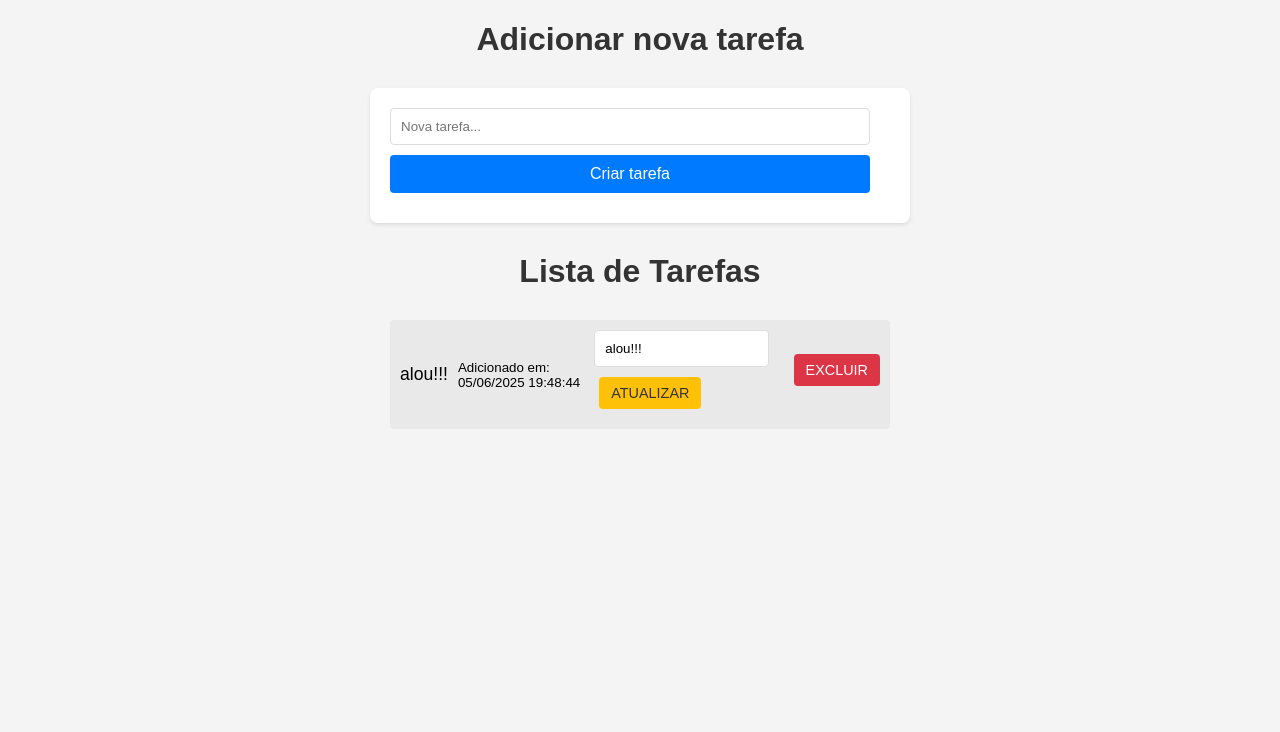
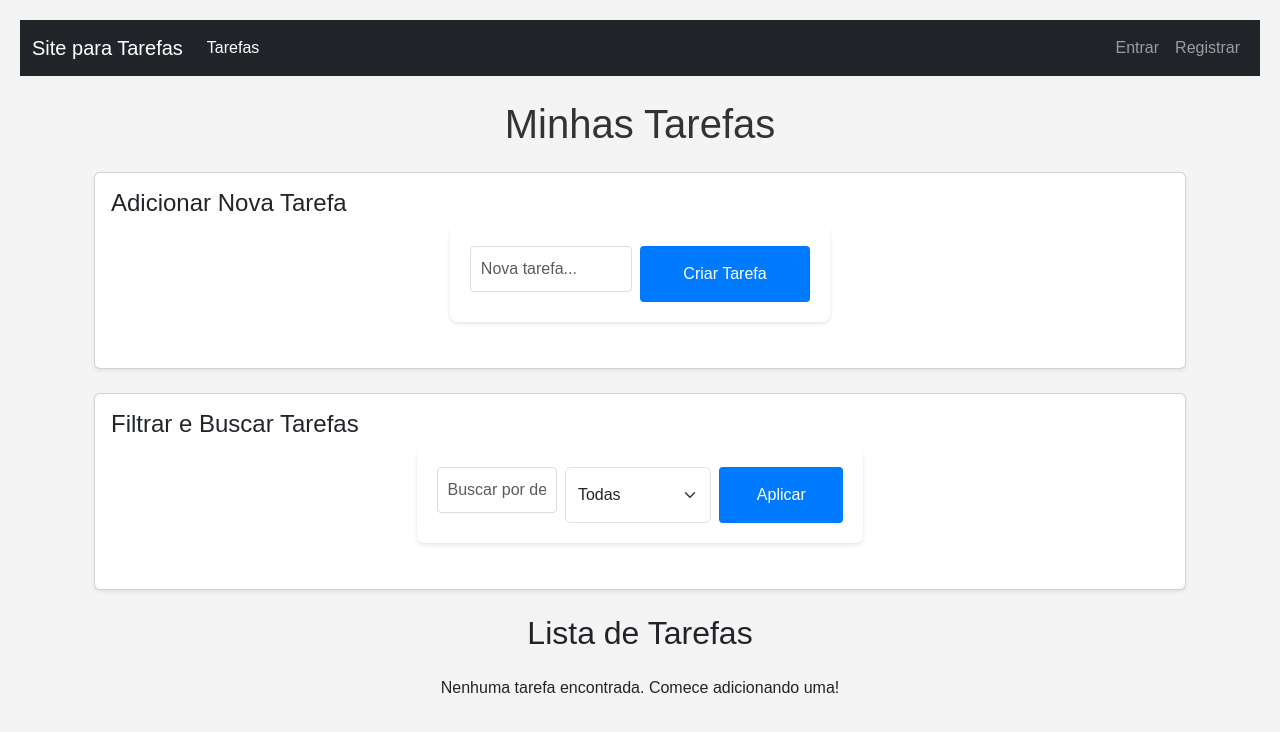
Before and after one commit to Lucasgsr08/CRUD-de-Tarefas-com-Flask, a Flask app: page / in a window 1280 px wide. Shown: the top 732 px of the page. Run offline with Flask 3, Linux system fonts and the light colour scheme.

Commit message:
Adicionando novas funcionalidades ao CRUD

```diff
--- a/app.py
+++ b/app.py
@@ -1,132 +1,233 @@
-from flask import Flask, request, render_template, redirect, url_for, flash
+from flask import Flask, render_template, request, redirect, url_for, flash, session
 from flask_sqlalchemy import SQLAlchemy
+from flask_wtf import FlaskForm
 from wtforms import StringField, PasswordField, SubmitField
-from wtforms.validators import DataRequired, InputRequired, EqualTo, Email
-from flask_wtf import FlaskForm
-from datetime import datetime # Importar datetime
-import pytz # <--- Nova importação para fusos horários
+from wtforms.validators import DataRequired, InputRequired, Email, EqualTo, Length, ValidationError
+from werkzeug.security import generate_password_hash, check_password_hash
+from functools import wraps
+import os
 
-# Criando a aplicação Flask
 app = Flask(__name__)
-app.config['SQLALCHEMY_DATABASE_URI'] = 'sqlite:///site.db'
-app.config['SECRET_KEY'] = 'abc123'
+
+# --- Configurações do Aplicativo ---
+# !!! MUDE ESTA CHAVE PARA UMA ÚNICA E COMPLEXA EM PRODUÇÃO !!!
+app.config['SECRET_KEY'] = os.urandom(24).hex() # Gera uma chave aleatória de 24 bytes para desenvolvimento
+app.config['SQLALCHEMY_DATABASE_URI'] = 'sqlite:///site.db' # Define o banco de dados SQLite
+app.config['SQLALCHEMY_TRACK_MODIFICATIONS'] = False # Desativa o rastreamento de modificações (recomendado)
+
 db = SQLAlchemy(app)
 
-# Definindo o fuso horário local (Goiânia/São Paulo)
-# Use 'America/Sao_Paulo' que cobre boa parte do Brasil, incluindo Goiás
-LOCAL_TIMEZONE = pytz.timezone('America/Sao_Paulo')
+# --------------------------------------------------------------------------------------------------
+# MODELOS DO BANCO DE DADOS
+# --------------------------------------------------------------------------------------------------
 
-# Definindo o modelo de dados
-class Tasks(db.Model):
+# Modelo de Usuário para registro e login
+class User(db.Model):
     id = db.Column(db.Integer, primary_key=True)
-    description = db.Column(db.String(100), unique=True, nullable=False)
-    # created_at armazena a hora UTC
-    created_at = db.Column(db.DateTime, default=datetime.utcnow)
+    username = db.Column(db.String(20), unique=True, nullable=False)
+    email = db.Column(db.String(120), unique=True, nullable=False)
+    password_hash = db.Column(db.String(128), nullable=False) # Armazena o hash da senha
 
     def __repr__(self):
-        return f'<Task {self.id}: {self.description}>'
+        return f"User('{self.username}', '{self.email}')"
 
-# Formulário de Registro (mantido como exemplo)
+    # Método para gerar o hash da senha antes de salvar
+    def set_password(self, password):
+        self.password_hash = generate_password_hash(password)
+
+    # Método para verificar a senha fornecida com o hash salvo
+    def check_password(self, password):
+        return check_password_hash(self.password_hash, password)
+
+# Modelo de Tarefa
+class Task(db.Model):
+    id = db.Column(db.Integer, primary_key=True)
+    description = db.Column(db.String(100), nullable=False)
+    # OPCIONAL: Para associar tarefas a usuários específicos
+    # user_id = db.Column(db.Integer, db.ForeignKey('user.id'), nullable=False)
+    # user = db.relationship('User', backref='tasks', lazy=True)
+
+    def __repr__(self):
+        return f"Task('{self.description}')"
+
+# --------------------------------------------------------------------------------------------------
+# FORMULÁRIOS WTFORMS
+# --------------------------------------------------------------------------------------------------
+
+# Formulário de Registro de Usuário
 class RegisterForm(FlaskForm):
-    first_name = StringField('Primeiro Nome', validators=[DataRequired()])
-    last_name = StringField('Sobrenome')
-    email = StringField('Email', validators=[Email(message='E-mail inválido!')])
-    password = PasswordField('Senha', validators=[InputRequired(), EqualTo('confirm', message='As senhas devem ser iguais!')])
-    confirm = PasswordField('Confirme a senha')
-    submit = SubmitField('CADASTRAR')
+    username = StringField('Nome de Usuário', validators=[DataRequired(), Length(min=2, max=20)])
+    email = StringField('Email', validators=[DataRequired(), Email()])
+    password = PasswordField('Senha', validators=[DataRequired(), InputRequired(), EqualTo('confirm', message='As senhas devem ser iguais.')])
+    confirm = PasswordField('Confirme a Senha', validators=[DataRequired()])
+    submit = SubmitField('Registrar')
 
+    # Validadores personalizados para verificar se o nome de usuário ou email já existem
+    def validate_username(self, username):
+        user = User.query.filter_by(username=username.data).first()
+        if user:
+            raise ValidationError('Este nome de usuário já está em uso. Por favor, escolha outro.')
 
-# CRUD - Read (Rota principal)
+    def validate_email(self, email):
+        user = User.query.filter_by(email=email.data).first()
+        if user:
+            raise ValidationError('Este email já está registrado. Por favor, use outro.')
+
+# Formulário de Login de Usuário
+class LoginForm(FlaskForm):
+    username = StringField('Nome de Usuário', validators=[DataRequired()])
+    password = PasswordField('Senha', validators=[DataRequired()])
+    submit = SubmitField('Entrar')
+
+# --------------------------------------------------------------------------------------------------
+# DECORADORES PERSONALIZADOS
+# --------------------------------------------------------------------------------------------------
+
+# Decorador para exigir login em certas rotas
+def login_required(f):
+    @wraps(f)
+    def decorated_function(*args, **kwargs):
+        if 'user_id' not in session:
+            flash('Por favor, faça login para acessar esta página.', 'error')
+            return redirect(url_for('login', next=request.url)) # Redireciona para login e tenta voltar
+        return f(*args, **kwargs)
+    return decorated_function
+
+# --------------------------------------------------------------------------------------------------
+# ROTAS DA APLICAÇÃO
+# --------------------------------------------------------------------------------------------------
+
+# Rota da página inicial - ONDE AS TAREFAS SÃO EXIBIDAS
 @app.route('/')
+# @login_required # Remova o comentário para exigir login para acessar a página inicial
 def index():
-    tasks = Tasks.query.order_by(Tasks.created_at.desc()).all()
-    # Converter created_at para o fuso horário local antes de enviar para o template
-    for task in tasks:
-        # Se task.created_at não tiver informações de fuso horário (naive datetime),
-        # force-o a ser UTC antes de converter. Isso é comum com datetime.utcnow().
-        if task.created_at.tzinfo is None:
-            utc_dt = pytz.utc.localize(task.created_at)
-        else:
-            utc_dt = task.created_at
+    # Isso é para depuração! Vai mostrar as tarefas no terminal do Flask
+    # print("DEBUG: Entrou na rota index()")
 
-        task.local_created_at = utc_dt.astimezone(LOCAL_TIMEZONE)
+    # Consulta todas as tarefas do banco de dados
+    tasks = Task.query.all()
+
+    # Se você implementou user_id para tarefas (descomente as linhas abaixo no modelo Task também):
+    # if 'user_id' in session:
+    #     tasks = Task.query.filter_by(user_id=session['user_id']).all()
+    # else:
+    #     tasks = [] # Se não estiver logado, não mostra tarefas
+
+    # print(f"DEBUG: Tarefas recuperadas: {tasks}") # Imprime as tarefas recuperadas para depuração
+
     return render_template('index.html', tasks=tasks)
 
-# CRUD - Create (sem mudanças, pois created_at já usa utcnow)
+# Rota para criar uma nova tarefa
 @app.route('/create_task', methods=['POST'])
+@login_required # Exige login para criar tarefas
 def create_task():
-    if request.method == 'POST':
-        description = request.form.get('description')
+    description = request.form.get('description')
+    if not description:
+        flash('A descrição da tarefa não pode estar vazia.', 'error')
+        return redirect(url_for('index'))
 
-        if not description:
-            flash("A descrição da tarefa não pode ser vazia!", "error")
-            return redirect(url_for('index'))
+    new_task = Task(description=description)
+    # Se você implementou user_id para tarefas:
+    # if 'user_id' in session:
+    #     new_task.user_id = session['user_id']
 
-        existing_task = Tasks.query.filter_by(description=description).first()
-        if existing_task:
-            flash("Essa tarefa já existe!", "error")
-        else:
-            try:
-                new_task = Tasks(description=description)
-                db.session.add(new_task)
-                db.session.commit()
-                flash("Tarefa criada com sucesso!", "success")
-            except Exception as e:
-                db.session.rollback()
-                flash(f"Erro ao criar tarefa: {e}", "error")
+    db.session.add(new_task)
+    db.session.commit() # ESSENCIAL: Garante que a tarefa é salva no DB
+    flash('Tarefa criada com sucesso!', 'success')
     return redirect(url_for('index'))
 
-# CRUD - Delete
+# Rota para deletar uma tarefa
 @app.route('/delete_task/<int:task_id>', methods=['POST'])
+@login_required # Exige login para deletar tarefas
 def delete_task(task_id):
-    task_to_delete = Tasks.query.get_or_404(task_id)
-    try:
-        db.session.delete(task_to_delete)
-        db.session.commit()
-        flash("Tarefa excluída com sucesso!", "success")
-    except Exception as e:
-        db.session.rollback()
-        flash(f"Erro ao excluir tarefa: {e}", "error")
+    task = Task.query.get_or_404(task_id) # Pega a tarefa ou retorna 404 se não existir
+
+    # Opcional: Verificar se a tarefa pertence ao usuário logado antes de deletar
+    # if 'user_id' in session and task.user_id != session['user_id']:
+    #    flash('Você não tem permissão para deletar esta tarefa.', 'error')
+    #    return redirect(url_for('index'))
+
+    db.session.delete(task)
+    db.session.commit() # ESSENCIAL: Garante que a deleção é salva no DB
+    flash('Tarefa excluída com sucesso!', 'info')
     return redirect(url_for('index'))
 
-# CRUD - Update
+# Rota para atualizar uma tarefa
 @app.route('/update_task/<int:task_id>', methods=['POST'])
+@login_required # Exige login para atualizar tarefas
 def update_task(task_id):
-    task_to_update = Tasks.query.get_or_404(task_id)
-    if request.method == 'POST':
-        new_description = request.form.get('description')
+    task = Task.query.get_or_404(task_id)
+    new_description = request.form.get('description')
 
-        if not new_description:
-            flash("A descrição da tarefa não pode ser vazia ao atualizar!", "error")
-            return redirect(url_for('index'))
+    if not new_description:
+        flash('A descrição da tarefa não pode estar vazia.', 'error')
+        return redirect(url_for('index'))
 
-        existing_task = Tasks.query.filter(Tasks.description == new_description, Tasks.id != task_id).first()
-        if existing_task:
-            flash("Já existe uma tarefa com essa descrição!", "error")
-        else:
-            try:
-                task_to_update.description = new_description
-                db.session.commit()
-                flash("Tarefa atualizada com sucesso!", "success")
-            except Exception as e:
-                db.session.rollback()
-                flash(f"Erro ao atualizar tarefa: {e}", "error")
+    # Opcional: Verificar se a tarefa pertence ao usuário logado antes de atualizar
+    # if 'user_id' in session and task.user_id != session['user_id']:
+    #    flash('Você não tem permissão para atualizar esta tarefa.', 'error')
+    #    return redirect(url_for('index'))
+
+    task.description = new_description
+    db.session.commit() # ESSENCIAL: Garante que a atualização é salva no DB
+    flash('Tarefa atualizada com sucesso!', 'success')
     return redirect(url_for('index'))
 
-# Rota de Registro
+# Rota de Registro de Usuário
 @app.route('/register', methods=['GET', 'POST'])
 def register():
+    if 'user_id' in session: # Redireciona se o usuário já estiver logado
+        flash('Você já está logado.', 'info')
+        return redirect(url_for('index'))
+
     form = RegisterForm()
     if form.validate_on_submit():
-        flash("Usuário registrado com sucesso!", "success")
-        return redirect(url_for('index'))
+        hashed_password = generate_password_hash(form.password.data)
+        user = User(username=form.username.data, email=form.email.data, password_hash=hashed_password)
+        db.session.add(user)
+        db.session.commit() # ESSENCIAL: Garante que o novo usuário é salvo no DB
+        flash('Sua conta foi criada com sucesso! Agora você pode fazer login.', 'success')
+        return redirect(url_for('login'))
     return render_template('register.html', form=form)
 
+# Rota de Login de Usuário
+@app.route('/login', methods=['GET', 'POST'])
+def login():
+    if 'user_id' in session: # Redireciona se o usuário já estiver logado
+        flash('Você já está logado.', 'info')
+        return redirect(url_for('index'))
 
-# Executando o servidor e criando as tabelas do banco de dados
+    form = LoginForm()
+    if form.validate_on_submit():
+        user = User.query.filter_by(username=form.username.data).first()
+        if user and user.check_password(form.password.data):
+            session['user_id'] = user.id # Armazena o ID do usuário na sessão
+            flash('Login bem-sucedido!', 'success')
+            next_page = request.args.get('next') # Tenta retornar para a página anterior
+            return redirect(next_page or url_for('index'))
+        else:
+            flash('Login inválido. Verifique seu nome de usuário e senha.', 'error')
+    return render_template('login.html', form=form)
+
+# Rota de Logout de Usuário
+@app.route('/logout')
+@login_required # Apenas usuários logados podem fazer logout
+def logout():
+    session.pop('user_id', None) # Remove o ID do usuário da sessão
+    flash('Você foi desconectado.', 'info')
+    return redirect(url_for('login'))
+
+# --------------------------------------------------------------------------------------------------
+# INICIALIZAÇÃO DA APLICAÇÃO
+# --------------------------------------------------------------------------------------------------
+
 if __name__ == '__main__':
     with app.app_context():
-        # Lembre-se: se você adicionou o campo created_at anteriormente e já tem um site.db,
-        # você precisará deletar site.db (e a pasta instance se existir) e rodar novamente.
+        # ISSO É EXECUTADO APENAS UMA VEZ NA PRIMEIRA EXECUÇÃO.
+        # Ele cria as tabelas User e Task se elas não existirem no site.db.
+        # Se você alterar os modelos (adicionar/remover colunas), você DEVE:
+        # 1. Parar o servidor Flask.
+        # 2. DELETAR o arquivo 'site.db' na sua pasta de projeto.
+        # 3. Reiniciar o servidor Flask.
         db.create_all()
-    app.run(debug=True, port=5153)
+    app.run(debug=True, port=5153) # Inicia o servidor Flask em modo de depuração na porta 5153
--- a/static/css/style.css
+++ b/static/css/style.css
@@ -1,17 +1,18 @@
-/* static/css/style.css */
-
+/* Estilos para o corpo da página */
 body {
     font-family: Arial, sans-serif;
     margin: 20px;
     background-color: #f4f4f4;
 }
 
+/* Estilos para títulos h1 */
 h1 {
     color: #333;
     text-align: center;
     margin-bottom: 30px;
 }
 
+/* Estilos para formulários (geral) */
 form {
     background-color: #fff;
     padding: 20px;
@@ -21,9 +22,10 @@
     margin: 0 auto 30px auto;
 }
 
-input[type="text"],
-input[type="submit"],
-button {
+/* Estilos para inputs de texto DENTRO de formulários */
+form input[type="text"],
+form input[type="email"],
+form input[type="password"] { /* Adicionado tipos de input específicos */
     width: calc(100% - 20px);
     padding: 10px;
     margin-bottom: 10px;
@@ -32,94 +34,97 @@
     box-sizing: border-box;
 }
 
-input[type="submit"],
-button {
+/* Estilos para botões de submit DENTRO de formulários */
+form button[type="submit"],
+form input[type="submit"] { /* Específico para botões de formulário */
     background-color: #007bff;
     color: white;
     cursor: pointer;
     border: none;
     font-size: 16px;
     transition: background-color 0.3s ease;
+    width: 100%; /* Para preencher a largura do contêiner do formulário */
+    padding: 10px;
+    border-radius: 4px;
+    box-sizing: border-box;
 }
 
-input[type="submit"]:hover,
-button:hover {
+form button[type="submit"]:hover,
+form input[type="submit"]:hover {
     background-color: #0056b3;
 }
 
-ul {
+/* Estilos para links que são botões (se houver, como o "Registrar-se aqui" na tela de login) */
+.card-body a { /* Seletor para links dentro de card-body */
+    color: #007bff; /* Garante que os links dentro dos cartões tenham a cor padrão */
+    text-decoration: none;
+}
+
+.card-body a:hover {
+    text-decoration: underline;
+}
+
+/* Estilos para a lista de tarefas (ul) */
+ul.list-group { /* Use a classe do Bootstrap para maior especificidade */
     list-style-type: none;
     padding: 0;
-    max-width: 500px;
+    max-width: 800px; /* Ajuste se necessário para o layout das tarefas */
     margin: 0 auto;
 }
 
-li {
-    background-color: #e9e9e9;
+/* Estilos para itens da lista de tarefas (li) */
+.list-group-item { /* Use a classe do Bootstrap */
+    background-color: #f8f9fa; /* Um tom de cinza claro para os itens */
     padding: 10px;
     margin-bottom: 8px;
     border-radius: 4px;
     display: flex;
     justify-content: space-between;
     align-items: center;
+    border: 1px solid rgba(0,0,0,.125); /* Borda sutil */
 }
 
-li span {
+/* Estilos para o texto da descrição da tarefa */
+.list-group-item span {
     flex-grow: 1;
     margin-right: 10px;
     font-size: 1.1em;
 }
 
-li form {
-    background-color: transparent;
-    box-shadow: none;
-    padding: 0;
-    margin: 0;
-    max-width: none;
-    display: inline-block;
-}
-
-li button {
+/* Estilos para os botões de ação dentro dos itens da lista (ATUALIZAR, EXCLUIR) */
+.list-group-item button { /* Especificidade para botões DENTRO de list-group-item */
     width: auto;
     margin-left: 5px;
     padding: 8px 12px;
     font-size: 0.9em;
+    border: none;
+    border-radius: 4px;
+    cursor: pointer;
+    transition: background-color 0.3s ease;
 }
 
-button.delete {
+/* Estilos específicos para o botão de exclusão */
+.list-group-item button.btn-danger { /* Use a classe do Bootstrap para o botão de exclusão */
     background-color: #dc3545;
+    color: white;
 }
 
-button.delete:hover {
+.list-group-item button.btn-danger:hover {
     background-color: #c82333;
 }
 
-button.update {
+/* Estilos específicos para o botão de atualização */
+.list-group-item button.btn-warning { /* Use a classe do Bootstrap para o botão de atualização */
     background-color: #ffc107;
-    color: #333;
+    color: #212529; /* Cor do texto para contraste */
 }
 
-button.update:hover {
+.list-group-item button.btn-warning:hover {
     background-color: #e0a800;
 }
 
-/* Mensagens flash */
-.flash-message {
-    padding: 10px;
-    margin-bottom: 15px;
-    border-radius: 5px;
-    text-align: center;
-    font-weight: bold;
-}
-
-.flash-message.error {
-    background-color: #f8d7da;
-    color: #721c24;
-    border: 1px solid #f5c6cb;
-}
-
-.flash-message.success {
-    background-color: #d4edda;
-    color: #155724;
-    border: 1px solid #c3e6cb;
-}
+/* Remova ou ajuste qualquer estilo genérico para 'a' ou 'button' que não tenha um seletor mais específico. */
+/* Ex: NÃO FAÇA ISSO: */
+/* a { background-color: white; } */
+/* button { background-color: white; } */
+/* POIS ISSO AFETARIA A NAVBAR */
--- a/templates/index.html
+++ b/templates/index.html
@@ -1,41 +1,48 @@
-<!DOCTYPE html>
-<html>
-<head>
-    <title>PRIMEIRO CRUD</title>
-    <link rel="stylesheet" href="{{ url_for('static', filename='css/style.css') }}">
-</head>
-<body>
-    {% with messages = get_flashed_messages(with_categories=true) %}
-        {% if messages %}
-            <ul class="flash-messages">
-            {% for category, message in messages %}
-                <li class="flash-message {{ category }}">{{ message }}</li>
-            {% endfor %}
-            </ul>
-        {% endif %}
-    {% endwith %}
+{% extends "layout.html" %}
 
-    <h1>Adicionar nova tarefa</h1>
-    <form action="/create_task" method="POST">
-        <input type="text" name="description" required placeholder="Nova tarefa...">
-        <input type="submit" value="Criar tarefa">
+{% block content %}
+<div class="container">
+    <h1 class="my-4 text-center">Minhas Tarefas</h1>
+
+    <div class="card p-3 mb-4 shadow-sm">
+        <h2 class="card-title h4">Adicionar Nova Tarefa</h2>
+        <form action="{{ url_for('create_task') }}" method="POST" class="d-flex">
+            <input type="text" name="description" class="form-control me-2" placeholder="Nova tarefa..." required>
+            <button type="submit" class="btn btn-primary">Criar Tarefa</button>
         </form>
+    </div>
 
-    <h1>Lista de Tarefas</h1>
-    <ul>
+    <div class="card p-3 mb-4 shadow-sm">
+        <h2 class="card-title h4">Filtrar e Buscar Tarefas</h2>
+        <form action="{{ url_for('index') }}" method="GET" class="d-flex">
+            <input type="text" name="search_query" class="form-control me-2" placeholder="Buscar por descrição...">
+            <select name="status" class="form-select me-2">
+                <option value="all">Todas</option>
+                </select>
+            <button type="submit" class="btn btn-info">Aplicar</button>
+        </form>
+    </div>
+
+    <h2 class="my-4 text-center">Lista de Tarefas</h2>
+    {% if tasks %}
+        <ul class="list-group">
             {% for task in tasks %}
-        <li>
-            <span>{{ task.description }}</span>
-            <small>Adicionado em: {{ task.local_created_at.strftime('%d/%m/%Y %H:%M:%S') }}</small>
-            <form action="/update_task/{{ task.id }}" method="POST" style="display:inline;">
-                <input type="text" name="description" value="{{ task.description }}" required placeholder="Atualizar...">
-                <button type="submit" class="update">ATUALIZAR</button>
+                <li class="list-group-item d-flex justify-content-between align-items-center mb-2 shadow-sm">
+                    <span class="flex-grow-1 me-3">{{ task.description }}</span>
+                    <div class="d-flex align-items-center">
+                        <form action="{{ url_for('update_task', task_id=task.id) }}" method="POST" class="d-flex me-2">
+                            <input type="text" name="description" value="{{ task.description }}" class="form-control me-2" required>
+                            <button type="submit" class="btn btn-warning btn-sm">ATUALIZAR</button>
                         </form>
-            <form action="/delete_task/{{ task.id }}" method="POST" style="display:inline;">
-                <button type="submit" class="delete">EXCLUIR</button>
+                        <form action="{{ url_for('delete_task', task_id=task.id) }}" method="POST">
+                            <button type="submit" class="btn btn-danger btn-sm">EXCLUIR</button>
                         </form>
+                    </div>
                 </li>
             {% endfor %}
         </ul>
-</body>
-</html>
+    {% else %}
+        <p class="text-center">Nenhuma tarefa encontrada. Comece adicionando uma!</p>
+    {% endif %}
+</div>
+{% endblock %}
--- /dev/null
+++ b/templates/layout.html
@@ -0,0 +1,64 @@
+<!DOCTYPE html>
+<html lang="pt-br">
+<head>
+    <meta charset="UTF-8">
+    <meta name="viewport" content="width=device-width, initial-scale=1.0">
+    <title>Site para Tarefas</title>
+    <link href="https://cdn.jsdelivr.net/npm/bootstrap@5.3.0-alpha1/dist/css/bootstrap.min.css" rel="stylesheet">
+    <link rel="stylesheet" href="{{ url_for('static', filename='css/style.css') }}">
+</head>
+<body>
+    <nav class="navbar navbar-expand-lg navbar-dark bg-dark">
+        <div class="container-fluid">
+            <a class="navbar-brand" href="{{ url_for('index') }}">Site para Tarefas</a>
+            <button class="navbar-toggler" type="button" data-bs-toggle="collapse" data-bs-target="#navbarNav" aria-controls="navbarNav" aria-expanded="false" aria-label="Toggle navigation">
+                <span class="navbar-toggler-icon"></span>
+            </button>
+            <div class="collapse navbar-collapse" id="navbarNav">
+                <ul class="navbar-nav me-auto mb-2 mb-lg-0">
+                    <li class="nav-item">
+                        <a class="nav-link active" aria-current="page" href="{{ url_for('index') }}">Tarefas</a>
+                    </li>
+                </ul>
+                <ul class="navbar-nav">
+                    {% if session.get('user_id') %} {# Se o usuário estiver logado #}
+                        <li class="nav-item">
+                            <span class="nav-link text-light">Bem-vindo(a)!</span>
+                        </li>
+                        <li class="nav-item">
+                            <a class="nav-link" href="{{ url_for('logout') }}">Sair</a>
+                        </li>
+                    {% else %} {# Se o usuário não estiver logado #}
+                        <li class="nav-item">
+                            <a class="nav-link" href="{{ url_for('login') }}">Entrar</a>
+                        </li>
+                        <li class="nav-item">
+                            <a class="nav-link" href="{{ url_for('register') }}">Registrar</a>
+                        </li>
+                    {% endif %}
+                </ul>
+            </div>
+        </div>
+    </nav>
+
+    <div class="container mt-3">
+        {% with messages = get_flashed_messages(with_categories=true) %}
+            {% if messages %}
+                <ul class="list-unstyled">
+                {% for category, message in messages %}
+                    <li class="alert alert-{{ 'success' if category == 'success' else 'danger' if category == 'error' else 'info' }} alert-dismissible fade show" role="alert">
+                        {{ message }}
+                        <button type="button" class="btn-close" data-bs-dismiss="alert" aria-label="Close"></button>
+                    </li>
+                {% endfor %}
+                </ul>
+            {% endif %}
+        {% endwith %}
+
+        {% block content %}
+        {% endblock %}
+    </div>
+
+    <script src="https://cdn.jsdelivr.net/npm/bootstrap@5.3.0-alpha1/dist/js/bootstrap.bundle.min.js"></script>
+</body>
+</html>
```
Also changed, not shown: REDME.md (+52 -31 lines), templates/login.html (added, +41 -0 lines), templates/register.html (added, +61 -0 lines), instance/site.db. Lines whose indentation alone changed are shown as unchanged.
